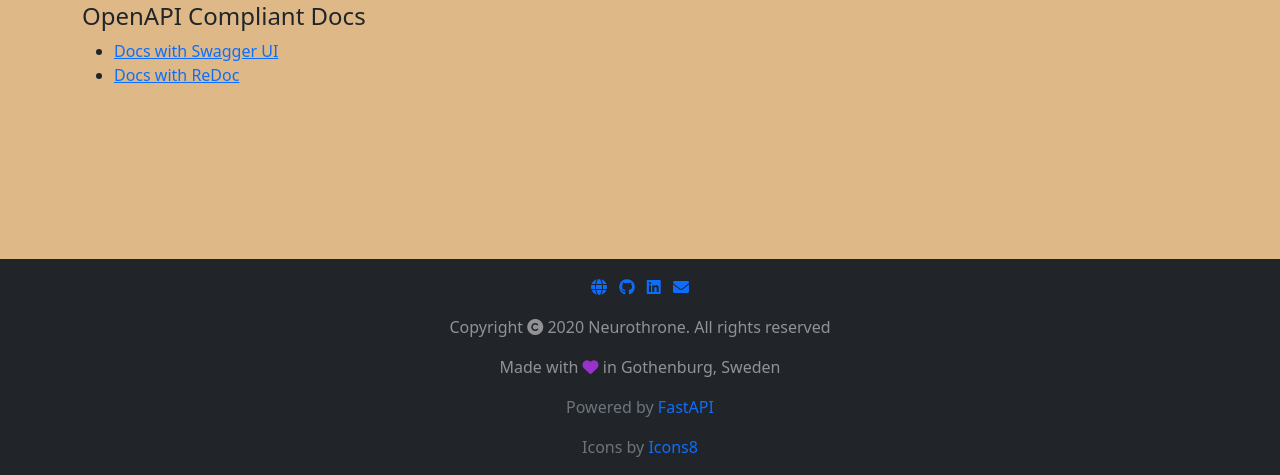
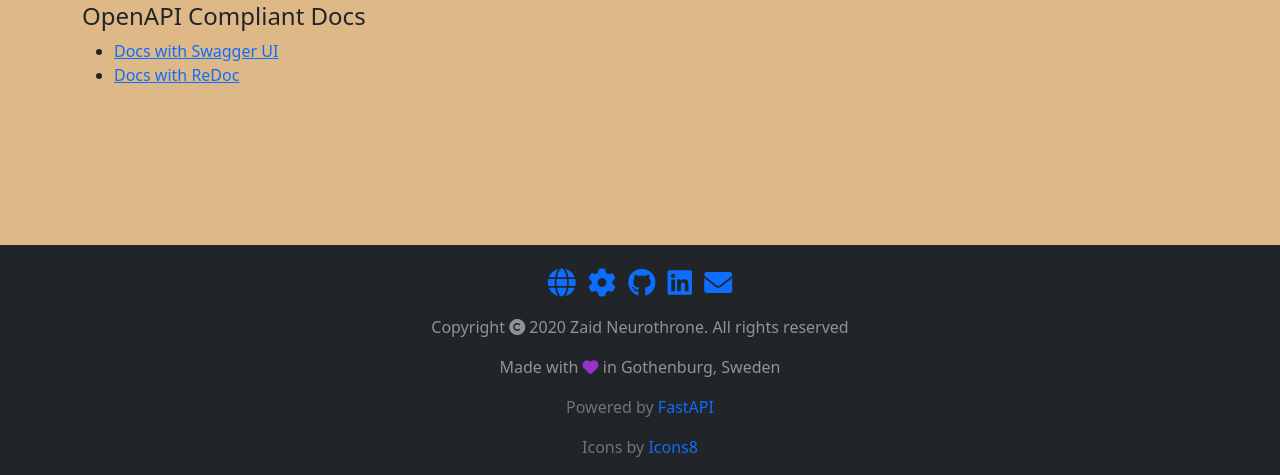
Before and after one commit to neurothrone/local-library, a FastAPI app: template app/templates/open/index.html in a window 1280 px wide. Shown: the part 325-800 px from the top of the page. Run offline with FastAPI, Linux system fonts and the light colour scheme; the template is opened without the code that fills it: most values are stand-ins (such as "Sample title", 1, 10 or a date in 2020); some libraries are stand-ins or nearby versions.

Commit message:
add name

```diff
--- a/app/templates/shared/footer.html
+++ b/app/templates/shared/footer.html
@@ -1,21 +1,39 @@
-<footer class="text-center bg-dark pt-3 mt-auto">
+<footer class="text-center bg-dark pt-4 mt-auto">
     <div class="text-white-50">
         <ul class="list-inline">
             <li class="list-inline-item">
-                <a href="#"><i class="fa-solid fa-globe"></i></a>
+                <a class="text-decoration-none"
+                   href="https://github.com/neurothrone/portfolio">
+                    <i class="fa-solid fa-globe fs-3"></i>
+                </a>
             </li>
             <li class="list-inline-item">
-                <a href="https://github.com/neurothrone"><i class="fa-brands fa-github"></i></a>
+                <a class="text-decoration-none"
+                   href="https://github.com/neurothrone/local-library">
+                    <i class="fa-solid fa-gear fs-3"></i>
+                </a>
             </li>
             <li class="list-inline-item">
-                <a href="https://linkedin.com/neurothrone"><i class="fa-brands fa-linkedin"></i></a>
+                <a class="text-decoration-none"
+                   href="https://github.com/neurothrone">
+                    <i class="fa-brands fa-github fs-3"></i>
+                </a>
             </li>
             <li class="list-inline-item">
-                <a href="#"><i class="fa-solid fa-envelope"></i></a>
+                <a class="text-decoration-none"
+                   href="https://linkedin.com/neurothrone">
+                    <i class="fa-brands fa-linkedin fs-3"></i>
+                </a>
+            </li>
+            <li class="list-inline-item">
+                <a class="text-decoration-none"
+                   href="#">
+                    <i class="fa-solid fa-envelope fs-3"></i>
+                </a>
             </li>
         </ul>
 
-        <p>Copyright <i class="fa-solid fa-copyright"></i> {{ now.year }} Neurothrone. All rights reserved</p>
+        <p>Copyright <i class="fa-solid fa-copyright"></i> {{ now.year }} Zaid Neurothrone. All rights reserved</p>
         <p>Made with <i class="fa-solid fa-heart footer-heart"></i> in Gothenburg, Sweden</p>
         <p class="text-muted">Powered by <a class="text-decoration-none"
                                             href="https://fastapi.tiangolo.com/">FastAPI</a></p>
```
